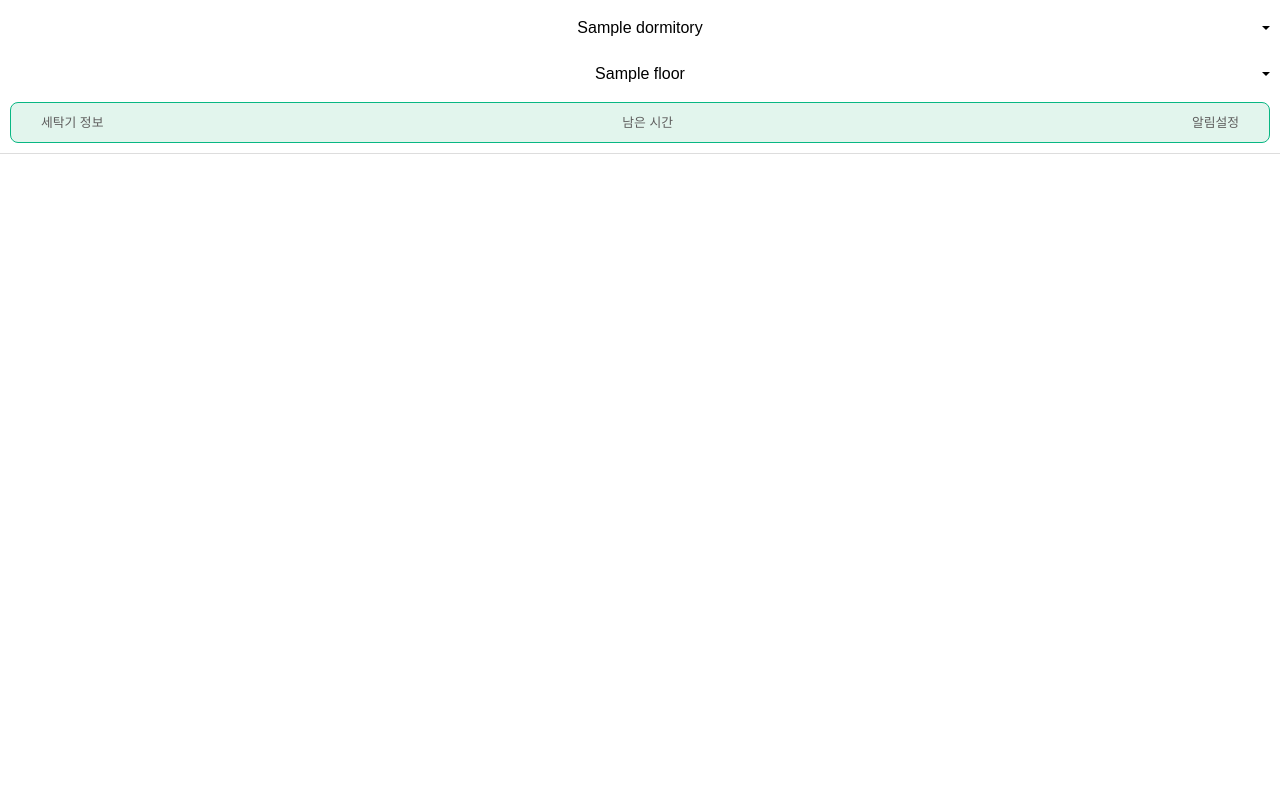
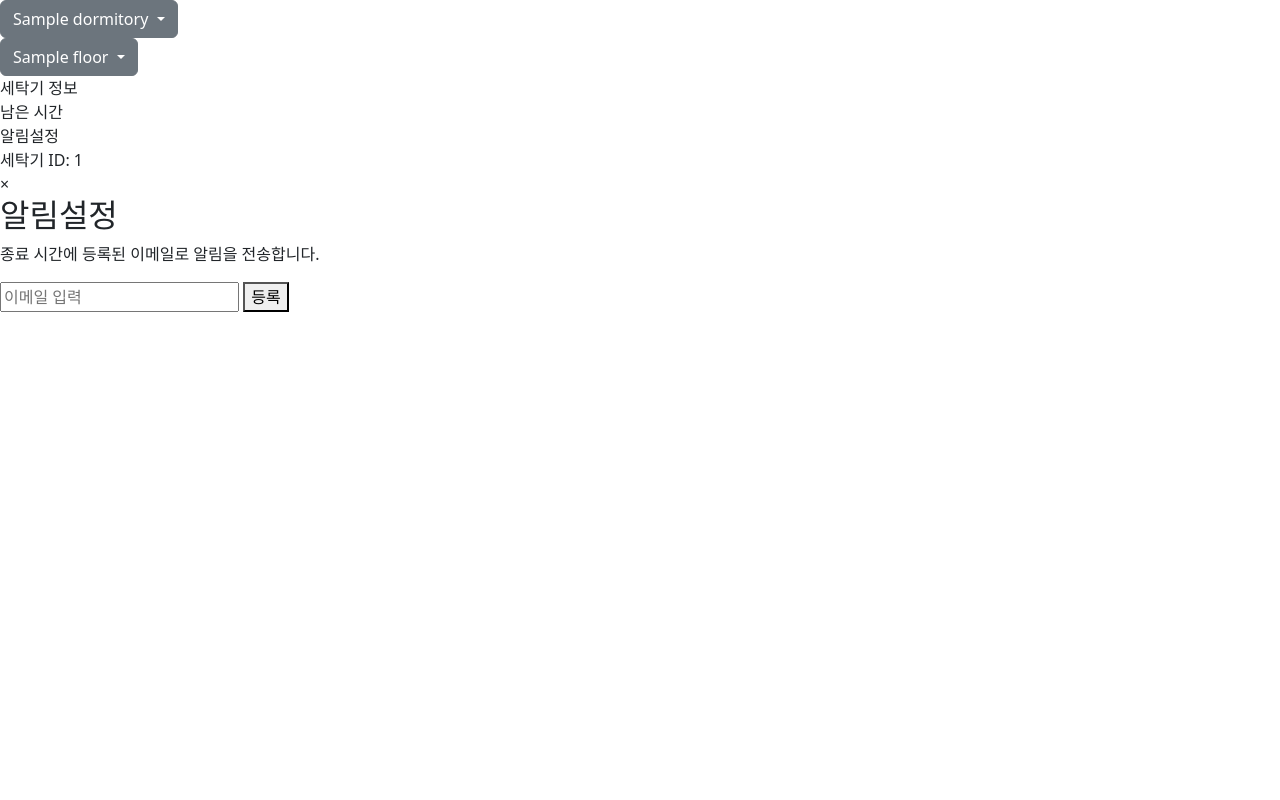
Before and after one commit to An-Seonghyeon/Laundry_Queueing_Application, a Flask app: template templates/index.html in a window 1280 px wide. Run offline with Flask 2, Linux system fonts and the light colour scheme; the template is opened without the code that fills it: most values are stand-ins (such as "Sample title", 1, 10 or a date in 2020).

Commit message:
ㄴㅁㅇ
14124

```diff
--- a/api/index.py
+++ b/api/index.py
@@ -122,36 +122,26 @@ def option():
 def submit_email():
     try:
         data = request.form
-        user_email = data.get('email')
         washer_id = data.get('washer_id')
         dormitory = data.get('dormitory')
         floor = data.get('floor')
-        washer_number = data.get('washer_number')
-        mode = data.get('mode', None)
 
-        # Calculate the left_time based on mode
+        # Calculate the left_time based on mode (이 부분은 생략 가능)
         now = datetime.now()
-        if mode == 'standard':
-            left_time = now + timedelta(minutes=50)
-        elif mode == 'powerful':
-            left_time = now + timedelta(minutes=60)
-        else:
-            return jsonify({'status': 'error', 'message': 'Invalid mode selected'}), 400
-
-        # Convert left_time to timestamp
+        left_time = now + timedelta(minutes=50)  # Example mode: standard
         left_time_timestamp = left_time.timestamp()
 
         db.collection('waiting').add({
-            'user_email': user_email,
             'washer_id': washer_id,
             'left_time': left_time_timestamp,
         })
 
-        return render_template('index.html', dormitory=dormitory, floor=floor)
+        return render_template('index.html', dormitory=dormitory, floor=floor, washer_id=washer_id)
     except Exception as e:
         print(f"Error in submit_email: {e}")
         traceback.print_exc()
         return jsonify({'status': 'error', 'message': str(e)}), 500
+
 
 @app.route('/timer', methods=['GET', 'POST'])
 def timer():
--- a/templates/index.html
+++ b/templates/index.html
@@ -7,189 +7,7 @@
 <link href="https://cdn.jsdelivr.net/npm/bootstrap@5.3.3/dist/css/bootstrap.min.css" rel="stylesheet" integrity="sha384-QWTKZyjpPEjISv5WaRU9OFeRpok6YctnYmDr5pNlyT2bRjXh0JMhjY6hW+ALEwIH" crossorigin="anonymous">
 <title>status</title>
 <style>
-  body {
-    margin: 0;
-    font-family: 'Arial', sans-serif;
-    display: flex;
-    flex-direction: column;
-    min-height: 100vh;
-  }
-  .header {
-    display: flex;
-    justify-content: space-between;
-    align-items: center;
-    padding: 10px;
-    background-color: #fff;
-    border-bottom: 1px solid #ddd;
-  }
-  .under_header {
-    display: flex;
-    justify-content: space-between;
-    align-items: center;
-    padding: 10px;
-    background-color: #fff;
-    border-bottom: 1px solid #ddd;
-  }
-  .under_under_header {
-    align-items: center;
-    background-color: #fff;
-    border-bottom: 1px solid #ddd;
-  }
-  .color-box {
-    display: flex;
-    justify-content: space-between;
-    align-items: center;
-    padding: 10px;
-    background-color: #E2F5ED;
-    border-radius: 8px;
-    border: 1px solid #08B783;
-    margin: 10px;
-    color: #5e5d5d;
-    font-size: 0.8em;
-  }
-  .box-item-left {
-    position: relative;
-    left: 20px;
-  }
-  .box-item-right {
-    position: relative;
-    right: 20px;
-  }
-  .font-uner-header {
-    position: relative;
-    left: 10px;
-  }
-
-  .time-item {
-    background-color: #fff;
-    padding: 20px;
-    margin: 10px;
-    border-bottom: 1px solid #ddd;
-    display: flex;
-    justify-content: space-between;
-    align-items: center;
-  }
-  .nav-bar {
-    display: flex;
-    justify-content: space-around;
-    background-color: #f0f0f0;
-    padding: 10px 0;
-  }
-  .nav-bar img {
-    width: 24px;
-    height: 24px;
-  }
-  .box {
-    display: flex;
-    flex-direction: column;
-    justify-content: center;
-  }
-  .wait {
-    color: #5e5d5d;
-    font-size: 0.5em;
-  }
-  .time {
-    position: relative;
-    right: 20px;
-  }
-
-  .material-symbols-outlined {
-    font-variation-settings:
-    'FILL' 0,
-    'wght' 400,
-    'GRAD' 0,
-    'opsz' 24
-  }
-
-  /* Notification icon styling */
-  .notification-icon {
-    font-variation-settings:
-    'FILL' 0,
-    'wght' 400,
-    'GRAD' 0,
-    'opsz' 24;
-  }
-  .notification-icon.active {
-    font-variation-settings:
-    'FILL' 1,
-    'wght' 400,
-    'GRAD' 0,
-    'opsz' 24;
-  }
-
-  .dropdown-menu {
-      width: 100%;
-      left: 0;
-      right: 0;
-      text-align: center;
-  }
-
-  .btn-secondary {
-      --bs-btn-color: #000;
-      --bs-btn-bg: #fff;
-      --bs-btn-border-width: 0;
-  }
-
-  .full-width-button {
-      width: 100%;
-      text-align: center;
-      position: relative;
-      margin-top: 10px;
-  }
-
-  .dropdown-toggle::after {
-      position: absolute;
-      right: 10px;
-      top: 50%;
-      transform: translateY(-50%);
-  }
-
-  .popup {
-    display: none;
-    position: fixed;
-    top: 50%;
-    left: 50%;
-    width: 70%;
-    transform: translate(-50%, -50%);
-    background-color: #fff;
-    padding: 20px;
-    border: 1px solid #ccc;
-    border-radius: 5px;
-    box-shadow: 0 0 10px rgba(0, 0, 0, 0.1);
-    z-index: 9999;
-  }
-  .popup input[type="email"] {
-    width: 90%;
-    padding: 10px;
-    margin-bottom: 10px;
-    border: 1px solid #ccc;
-    border-radius: 5px;
-  }
-  .popup button {
-    padding: 10px 20px;
-    background-color: #007bff;
-    color: #fff;
-    border: none;
-    border-radius: 5px;
-    cursor: pointer;
-  }
-  .popup button:hover {
-    background-color: #0056b3;
-  }
-  .close-btn {
-    position: absolute;
-    top: 5px;
-    right: 10px;
-    cursor: pointer;
-    font-size: 24px;
-  }
-  #emailForm {
-    text-align: center;
-  }
-  .btn-submit {
-    background-color: #08B783;
-    border: 0;
-  }
+  /* 스타일 생략 */
 </style>
 </head>
 <body>
@@ -197,7 +15,7 @@
 <!-- First dropdown -->
 <div class="dropdown">
   <button class="btn btn-secondary dropdown-toggle full-width-button" id="dropdownMenuButton1" type="button" data-bs-toggle="dropdown" aria-expanded="false">
-    {{dormitory}}
+    {{ dormitory }}
   </button>
   <ul class="dropdown-menu" aria-labelledby="dropdownMenuButton1" onclick="setSecondDropdownItems(event)">
     <li><a class="dropdown-item" href="#" data-id="b1">하용조관</a></li>
@@ -214,7 +32,7 @@
 <!-- Second dropdown -->
 <div class="dropdown">
   <button class="btn btn-secondary dropdown-toggle full-width-button" id="dropdownMenuButton2" type="button" data-bs-toggle="dropdown" aria-expanded="false">
-    {{floor}}
+    {{ floor }}
   </button>
   <ul class="dropdown-menu" aria-labelledby="dropdownMenuButton2" id="secondDropdownMenu" onclick="changeSecondButtonText(event)">
     <!-- Items dynamically generated here -->
@@ -240,7 +58,9 @@
 </div>
 
 <!-- Container to display washer information -->
-<div id="washer-container"></div>
+<div id="washer-container">
+    <div>세탁기 ID: {{ washer_id }}</div>
+</div>
 
 <!-- Popup for email submission -->
 <div id="notification-popup" class="popup">
--- a/templates/option.html
+++ b/templates/option.html
@@ -65,7 +65,7 @@
 </div>
 
 <div class="box">
-  <div class="menu-item" data-bs-toggle="modal" data-bs-target="#emailModal" onclick="setMode('standard', '{{ reservation.data.washer_id }}', '{{ reservation.data.dormitory }}', '{{ floor }}', '{{ washer_number }}', 50)">표준 - Standard</div>
+  <div class="menu-item" data-bs-toggle="modal" data-bs-target="#emailModal" onclick="setMode('standard', '{{ reservation.data.washer_id }}', '{{ reservation.data.dormitory }}', '{{ floor }}', '{{ washer_number }}', 50)">표준 - Standard!</div>
   <div class="menu-item" data-bs-toggle="modal" data-bs-target="#emailModal" onclick="setMode('powerful', '{{ reservation.data.washer_id }}', '{{ reservation.data.dormitory }}', '{{ floor }}', '{{ washer_number }}', 60)">강력 - Powerful</div>
   <div class="menu-item" onclick="goToTimer('{{ reservation.data.dormitory }}', '{{ floor }}', '{{ washer_number }}')">기타 - Others</div>
 </div>
--- a/templates/timer.html
+++ b/templates/timer.html
@@ -57,7 +57,7 @@
 <body>
 <div class="container">
 <div class="time_container">
-    <h1>시간 입력dd</h1>
+    <h1>시간 입력</h1>
     <form id="timerForm" action="/timer" method="post">
         <input type="hidden" name="dormitory" value="{{ dormitory }}">
         <input type="hidden" name="floor" value="{{ floor }}">
```
